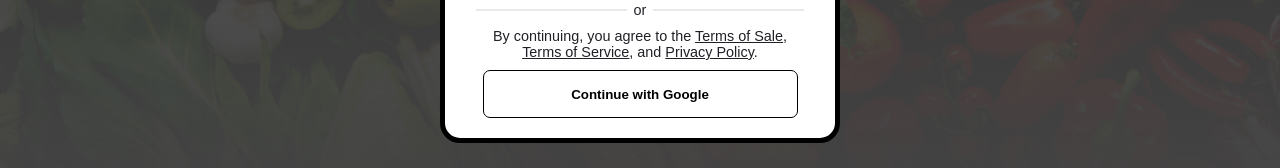
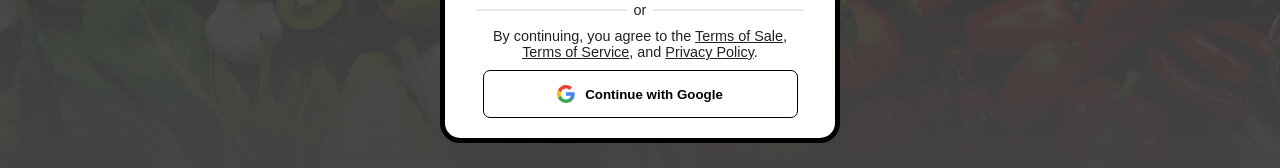
Before and after one commit to Vladimir-Herdman/gruszka, a Next.js app: page / in a window 1280 px wide. Both pictures are taken after a click on the link "Login". Shown: the part 436-604 px from the top of the page. Built offline with nearby package versions, Linux system fonts and the light colour scheme.

Commit message:
Login ready for firebase connecting functions, and add regex check for email

```diff
--- a/src/_components/loginPopup.module.css
+++ b/src/_components/loginPopup.module.css
@@ -40,10 +40,14 @@
   align-content: center;
   text-align: center;
   cursor: pointer;
+  transition: all ease 0.2s;
 }
 .exitButton::after {
   content: "X";
   font-weight: bold;
+}
+.exitButton:hover {
+  transform: translate(-40%, -40%) scale(1.04);
 }
 
 .inputRow {
@@ -104,9 +108,17 @@
   border-radius: 7px;
   border: solid black 1px;
   cursor: pointer;
-  transition: all ease 1s, filter ease 0.1s;
+  transition: all ease 0.1s;
+  display: flex;
+  flex-direction: row;
+  justify-content: center;
+  align-items: center;
+  gap: 10px;
 }
 .button:hover {
   filter: invert(1);
   transform: scale(1.03);
 }
+.button:hover svg {
+  filter: invert(1);
+}
--- a/src/_components/loginPopup.tsx
+++ b/src/_components/loginPopup.tsx
@@ -5,31 +5,48 @@
   setShowLoginPopup: Dispatch<SetStateAction<boolean>>;
 };
 export default function LoginPopup({setShowLoginPopup}: LoginPopupProps) {
-  const handleExit = () => {
-    setShowLoginPopup(false);
-  }
+  const [email, setEmail] = useState("");
+  const [password, setPassword] = useState("");
 
+  const handleLogin = () => {
+    console.log("login pressed");
+  };
+  const handleCreateAccount = () => {
+    console.log("create account pressed");
+  };
+  const handleGoogleLogin = () => {
+    console.log("google login pressed");
+  };
+
+  const handleEscape = () => {setShowLoginPopup(false);}
   useEffect(() => {
-    const handleEscapePressed = (e: KeyboardEvent) => {e.key === "Escape" && handleExit();};
+    const handleEscapePressed = (e: KeyboardEvent) => {e.key === "Escape" && handleEscape();};
     window.addEventListener("keydown", handleEscapePressed);
+
+    //return is called when loginPopup leaves DOM in main scope when setShowLoginPopup is set false
     return () => {window.removeEventListener("keydown", handleEscapePressed);};
-  }, []);
+  }, []); //empty list means call useEffect once when element is first rendered to DOM, so when setShowLoginPopup is set true
 
   return (
     <>
       <div className={styles.background}>
         <div className={styles.loginContainer}>
-          <div className={styles.exitButton} onClick={handleExit}></div>
-          <InputRow title="Email" placeholder="example@email.com"/>
-          <InputRow title="Password"/>
+          <div className={styles.exitButton} onClick={handleEscape}></div>
+          <InputRow title="Email" placeholder="example@email.com" setFunc={setEmail}/>
+          <InputRow title="Password" setFunc={setPassword} />
           <div className={styles.buttonSection}>
-            <button className={styles.button} onClick={() => {console.log("apple")}}>Login</button>
-            <button className={styles.button}>Create Account</button>
+            <button className={styles.button} onClick={handleLogin}>Login</button>
+            <button className={styles.button} onClick={handleCreateAccount}>Create Account</button>
             <p className={styles.or}>or</p>
             <p style={{textAlign:'center', fontSize:'0.9rem'}}>
               By continuing, you agree to the <u>Terms of Sale</u>, <u>Terms of Service</u>, and <u>Privacy Policy</u>.
             </p>
-            <button className={styles.button}><b>Continue with Google</b></button>
+            <button className={styles.button} onClick={handleGoogleLogin}>
+              <svg /*Google logo*/ width="18" height="18" viewBox="0 0 18 18" fill="none" xmlns="http://www.w3.org/2000/svg">
+                <path fill-rule="evenodd" clip-rule="evenodd" d="M17.64 9.20468C17.64 8.5665 17.5827 7.95286 17.4764 7.36377H9V10.8451H13.8436C13.635 11.9701 13.0009 12.9233 12.0477 13.5615V15.8197H14.9564C16.6582 14.2529 17.64 11.9456 17.64 9.20468Z" fill="#4285F4"></path><path fill-rule="evenodd" clip-rule="evenodd" d="M8.99976 18C11.4298 18 13.467 17.1941 14.9561 15.8195L12.0475 13.5613C11.2416 14.1013 10.2107 14.4204 8.99976 14.4204C6.65567 14.4204 4.67158 12.8372 3.96385 10.71H0.957031V13.0418C2.43794 15.9831 5.48158 18 8.99976 18Z" fill="#34A853"></path><path fill-rule="evenodd" clip-rule="evenodd" d="M3.96409 10.7098C3.78409 10.1698 3.68182 9.59301 3.68182 8.99983C3.68182 8.40664 3.78409 7.82983 3.96409 7.28983V4.95801H0.957273C0.347727 6.17301 0 7.54755 0 8.99983C0 10.4521 0.347727 11.8266 0.957273 13.0416L3.96409 10.7098Z" fill="#FBBC05"></path><path fill-rule="evenodd" clip-rule="evenodd" d="M8.99976 3.57955C10.3211 3.57955 11.5075 4.03364 12.4402 4.92545L15.0216 2.34409C13.4629 0.891818 11.4257 0 8.99976 0C5.48158 0 2.43794 2.01682 0.957031 4.95818L3.96385 7.29C4.67158 5.16273 6.65567 3.57955 8.99976 3.57955Z" fill="#EA4335"></path>
+              </svg>
+              <b>Continue with Google</b>
+            </button>
           </div>
         </div>
       </div>
@@ -40,8 +57,9 @@
 type InputBarProps = {
   title: string;
   placeholder?: string;
+  setFunc: Dispatch<SetStateAction<string>>;
 };
-function InputRow({title, placeholder}: InputBarProps) {
+function InputRow({title, placeholder, setFunc}: InputBarProps) {
   return (
     <div className={styles.inputRow}>
       <p>{title}:</p>
@@ -49,6 +67,7 @@
         type="text"
         placeholder={placeholder || ""}
         className={styles.input}
+        onChange={(e) => {setFunc(e.target.value)}}
       />
     </div>
   );
```
